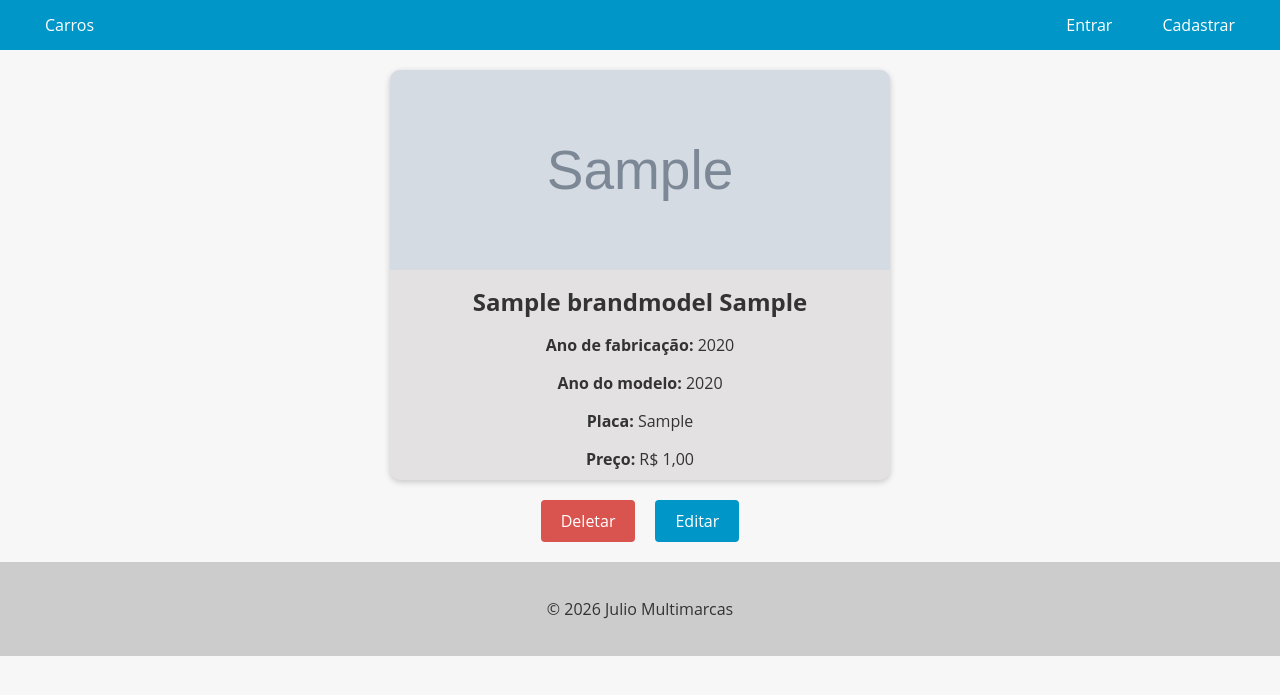
After one commit to julioprattes-stack/site-de-carros, a Django app: page /car/1/ in a window 1280 px wide. The commit adds this page. Shown: the top 695 px of the page. Run offline with Django 5.2, Linux system fonts and the light colour scheme; tables that the repository leaves empty hold one stand-in row (values such as "Sample post"); grey boxes marked "Sample" are stand-in pictures.

Commit message:
Criando CarDetailView, CarUpdateView, CarDeleteView e templates

```diff
--- a/cars/urls.py
+++ b/cars/urls.py
@@ -1,9 +1,18 @@
 from django.urls import path
-from cars.views import CarsListView, CarCreateView
+from cars.views import (
+CarsListView,
+NewCarCreateView,
+CarDetailView,
+CarUpdateView,
+CarDeleteView
+)
 
 app_name = 'cars'
 
 urlpatterns = [
     path('cars/', CarsListView.as_view(), name='cars_list'),
-    path('new_cars/', CarCreateView.as_view(), name='new_car')
+    path('new_cars/', NewCarCreateView.as_view(), name='new_car'),
+    path('car/<int:pk>/', CarDetailView.as_view(), name='car_detail'),
+    path('car/<int:pk>/update/', CarUpdateView.as_view(), name='car_update'),
+    path('cars/<int:pk>delete/', CarDeleteView.as_view(), name='car_delete')
 ]
--- a/cars/views.py
+++ b/cars/views.py
@@ -1,9 +1,8 @@
 from django.urls import reverse_lazy
 from django.contrib.auth.mixins import LoginRequiredMixin
-from django.shortcuts import render, redirect
-from django.views.generic.edit import CreateView
+from django.views.generic.edit import CreateView, UpdateView, DeleteView
 from django.views.generic.list import ListView
-from django.views import View
+from django.views.generic.detail import DetailView
 from cars.models import CarModel
 from cars.forms import CarForm
 
@@ -20,10 +19,30 @@ class CarsListView(ListView):
             queryset = queryset.filter(model__icontains=search)
         return queryset
 
-class CarCreateView(LoginRequiredMixin, CreateView):
+class NewCarCreateView(LoginRequiredMixin, CreateView):
     model = CarModel
     form_class = CarForm
     template_name = 'cars/new_car.html'
+    success_url = reverse_lazy('cars:cars_list')
+
+class CarDetailView(DetailView):
+    model = CarModel
+    template_name = 'cars/car_detail.html'
+
+class CarUpdateView(LoginRequiredMixin, UpdateView):
+    model = CarModel
+    form_class = CarForm
+    template_name = 'cars/car_update.html'
+
+    def get_success_url(self):
+        return reverse_lazy(
+            'cars:car_detail',
+            kwargs={'pk': self.object.pk}
+        )
+
+class CarDeleteView(LoginRequiredMixin, DeleteView):
+    model = CarModel
+    template_name = 'cars/car_delete.html'
     success_url = reverse_lazy('cars:cars_list')
 
 
--- /dev/null
+++ b/templates/cars/car_detail.html
@@ -0,0 +1,94 @@
+{% extends "base.html" %}
+
+{% block content %}
+  <style>
+    .car-card {
+      background-color: #e3e1e1;
+      box-shadow: 0 2px 6px rgba(0, 0, 0, 0.2);
+      border-radius: 10px;
+      overflow: hidden;
+      text-align: center;
+      transition: all 0.3s ease;
+      max-width: 500px;
+      margin: 20px auto 0;
+      margin-bottom: 20px;
+    }
+
+    .car-card:hover {
+      cursor: pointer;
+      box-shadow: 0 4px 10px rgba(0, 0, 0, 0.4);
+      transform: translateY(-2px);
+    }
+
+    .car-card img {
+      width: 100%;
+      height: 200px;
+      object-fit: cover;
+    }
+
+    .car-card h2 {
+      font-size: 1.5rem;
+      margin: 10px;
+    }
+
+    .car-card p {
+      font-size: 1rem;
+      margin-bottom: 10px;
+    }
+
+    .buttons-container {
+      display: flex;
+      justify-content: center;
+      margin-top: 20px;
+      margin-bottom: 20px;
+    }
+
+    .btn {
+      display: inline-block;
+      background-color: #0096c7;
+      color: #fff;
+      border: none;
+      padding: 10px 20px;
+      font-size: 16px;
+      border-radius: 4px;
+      cursor: pointer;
+      transition: background-color 0.3s ease-in-out;
+      margin: 0 10px;
+    }
+
+    .btn:hover {
+      background-color: #108eb8;
+    }
+
+    .btn-danger {
+      background-color: #d9534f;
+      text-decoration: none !important;
+    }
+
+    .btn-danger:hover {
+      background-color: #d2221c;
+    }
+
+    .error-message {
+      color: #d9534f;
+      font-size: 14px;
+      margin-top: 5px;
+    }
+
+    a {
+      text-decoration: none !important;
+    }
+  </style>
+  <div class="car-card">
+      <img src="{{ object.photo.url }}" alt="{{ object.model }} - {{ object.brand }}">
+      <h2>{{ object.brand }} {{ object.model }}</h2>
+      <p><strong>Ano de fabricação:</strong> {{ object.factory_year }}</p>
+      <p><strong>Ano do modelo:</strong> {{ object.model_year }}</p>
+      <p><strong>Placa:</strong> {{ object.plate }}</p>
+      <p><strong>Preço:</strong> R$ {{ object.value }}</p>
+  </div>
+  <div class="buttons-container">
+    <a href="{% url 'cars:car_delete' pk=object.pk %}" class="btn btn-danger">Deletar</a>
+    <a href="{% url 'cars:car_update' pk=object.pk %}" class="btn btn-primary">Editar</a>
+  </div>
+{% endblock %}
```
Also changed, not shown: templates/cars/car_delete.html (added, +63 -0 lines), templates/cars/car_update.html (added, +123 -0 lines), templates/cars/cars.html (+12 -0 lines).
